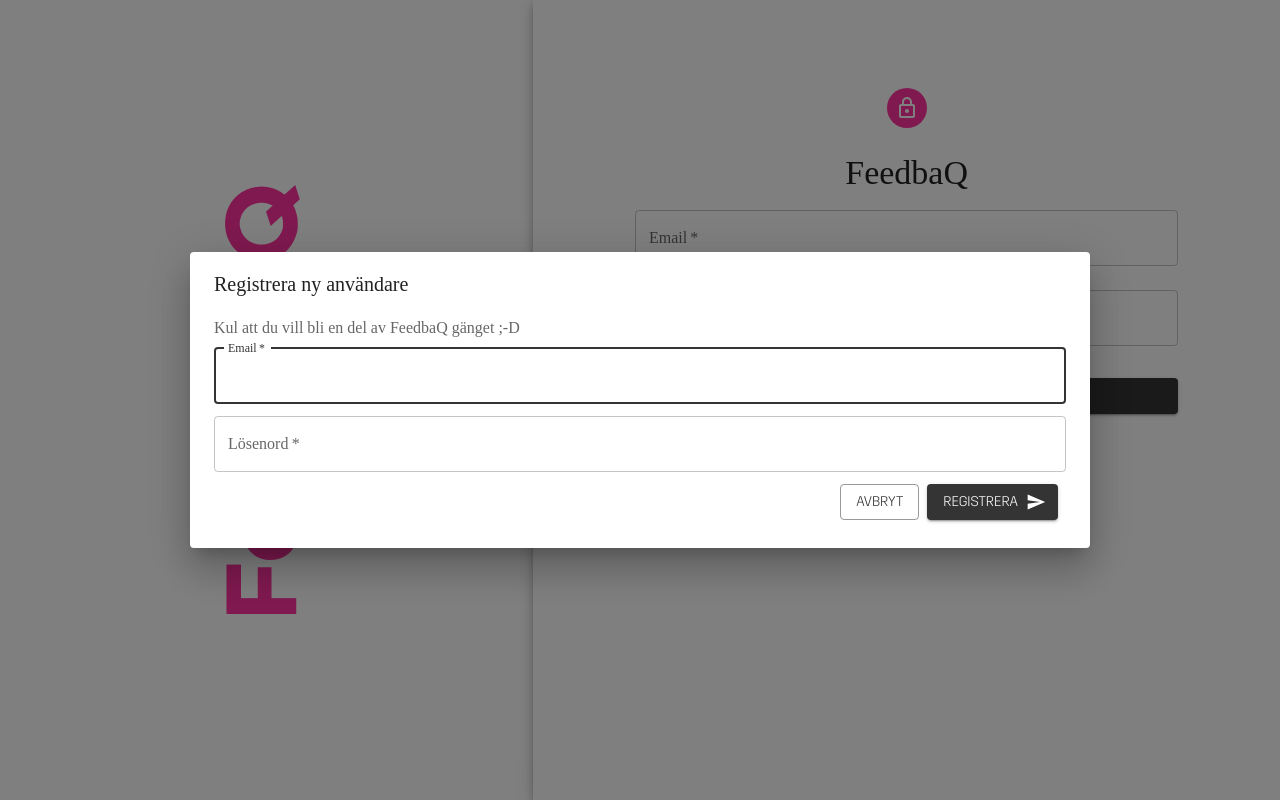
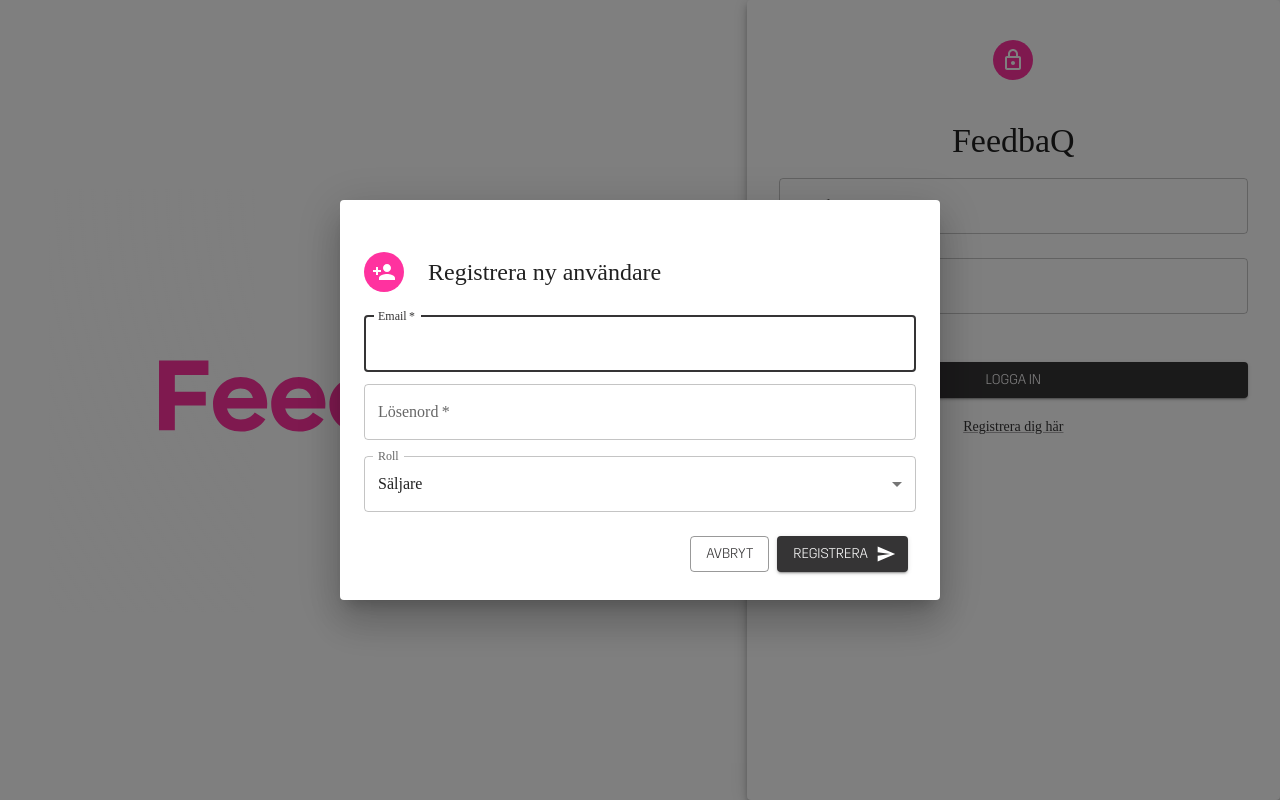
Before and after one commit to emlieskoog/feedbaq, a Next.js app in the folder client/: page /login in a window 1280 px wide. Both pictures are taken after a click on the link "Registrera dig här". Built offline with nearby package versions, Linux system fonts and the light colour scheme.

Commit message:
update css and login page ui

```diff
--- a/client/app/components/protectedroute.tsx
+++ b/client/app/components/protectedroute.tsx
@@ -1,8 +1,7 @@
 'use client';
 import { appRoutes, BASE_PATH } from '../constants';
 import { useEffect } from 'react'
-import { useRouter } from "next/navigation";
-import { usePathname } from 'next/navigation';
+import { useRouter, usePathname } from "next/navigation";
 
 // Here you would fetch and return the user
 const useUser = () => ({ user: 'emelie', loading: false })
--- a/client/app/login/page.tsx
+++ b/client/app/login/page.tsx
@@ -1,17 +1,16 @@
 "use client";
 
-import * as React from 'react';
+import React, { useState } from "react";
 import { Button, Avatar, TextField, Link, Paper, Box, Grid, Typography } from "@mui/material";
 import LockOutlinedIcon from '@mui/icons-material/LockOutlined';
 import RegisterDialog from './registerdialog';
-import { API_BASE_URL, appRoutes } from '../constants';
+import { API_BASE_URL } from '../constants';
 import { useRouter } from 'next/navigation';
 
 export default function LoginPage() {
 
   const router = useRouter();
-
-  const [isDialogOpen, setIsDialogOpen] = React.useState(false);
+  const [isDialogOpen, setIsDialogOpen] = useState(false);
 
   const handleOpenDialog = () => {
     setIsDialogOpen(true);
@@ -20,15 +19,10 @@
   const handleLogin = async (event: any) => {
     event.preventDefault();
     const formData = new FormData(event.target);
-    const emailValue = formData.get('email');
-    const passwordValue = formData.get('password');
+    const { email, password } = Object.fromEntries(formData.entries());
 
-    console.log({ message: 'Inloggad som:', email: emailValue, password: passwordValue });
-
-    const requestBody = {
-      email: emailValue,
-      password: passwordValue,
-    };
+    const requestBody = { email, password };
+    console.log(requestBody);
 
 
     fetch(`${API_BASE_URL}/auth/sign-in`, {
@@ -56,44 +50,40 @@
         const sessionData = sessionStorage.getItem('sessionData');
 
         if (sessionData !== null) {
-          const parsedSessionData = JSON.parse(sessionData) as { id: number, email: string, role?: string };
-          console.log("Session Data:", sessionData);
-          localStorage.setItem('myData', JSON.stringify({ id: parsedSessionData.id, email: parsedSessionData.email, role: parsedSessionData.role }));
-          router.push(`/account?email=${encodeURIComponent(parsedSessionData.email)}`);
+          const { id, email, role } = JSON.parse(sessionData);
+          localStorage.setItem('myData', JSON.stringify({ id, email, role }));
+          router.push('/account');
+
         } else {
           console.error('Session data is null.');
         }
-
       });
-
   };
 
   return (
-
     <Grid container component="main" sx={{ height: '100vh' }}>
       <Grid
         item
         xs={false}
-        sm={4}
-        md={5}
+        sm={false}
+        md={7}
         sx={{
-          backgroundImage: 'url(feedbaqlogin.png)',
+          backgroundImage: 'url(feedbaqlogin-vertical.png)',
           backgroundRepeat: 'no-repeat',
           backgroundColor: 'white',
           backgroundPosition: 'center',
         }}
       />
-      <Grid item xs={12} sm={8} md={7} component={Paper} elevation={6} square>
+      <Grid item xs={12} sm={12} md={5} component={Paper} elevation={6}>
         <Box
           sx={{
-            my: 8,
             mx: 4,
             display: 'flex',
             flexDirection: 'column',
             alignItems: 'center',
           }}
         >
-          <Avatar sx={{ m: 3, bgcolor: 'secondary.main' }}>
+          <Avatar sx={{ m: 5 }}>
             <LockOutlinedIcon />
           </Avatar>
           <Typography component="h3" variant="h4">
@@ -124,7 +114,7 @@
               type="submit"
               fullWidth
               variant="contained"
-              sx={{ mt: 3, mb: 2 }}
+              sx={{ mt: 5, mb: 2 }}
             >
               Logga in
             </Button>
--- a/client/app/login/registerdialog.tsx
+++ b/client/app/login/registerdialog.tsx
@@ -1,43 +1,68 @@
 import * as React from 'react';
-import Button from '@mui/material/Button';
-import TextField from '@mui/material/TextField';
-import Dialog from '@mui/material/Dialog';
-import DialogActions from '@mui/material/DialogActions';
-import DialogContent from '@mui/material/DialogContent';
-import DialogContentText from '@mui/material/DialogContentText';
-import DialogTitle from '@mui/material/DialogTitle';
+import { Grid, Typography, Avatar, Button, Box, Dialog, TextField, DialogActions, DialogContent, DialogContentText, DialogTitle } from "@mui/material";
 import SendIcon from '@mui/icons-material/Send';
+import { API_BASE_URL } from '../constants';
+import { FormControl, InputLabel, MenuItem, Select } from '@mui/material';
+import PersonAddIcon from '@mui/icons-material/PersonAdd';
+
 
 export default function RegisterDialog(props: any) {
     const { isOpen, onClose } = props;
+    const [role, setRole] = React.useState('SALES');
+
+    const handleRoleChange = (event: any) => {
+        setRole(event.target.value as string);
+    };
 
     const handleRegister = async (event: any) => {
         event.preventDefault();
-        const registerFormData = new FormData(event.target);
-        const registerEmailValue = registerFormData.get('newEmail');
-        const registerPasswordValue = registerFormData.get('newPsw');
+        const formData = new FormData(event.target);
+        const { email, password, role } = Object.fromEntries(formData.entries());
 
-        console.log({ message: 'Registrerad som:', email: registerEmailValue, password: registerPasswordValue });
+        const requestBody = { email, password, role };
+        console.log(requestBody);
+
+        fetch(`${API_BASE_URL}/auth/register`, {
+            method: "POST",
+            headers: {
+                "Content-Type": "application/json",
+            },
+            body: JSON.stringify(requestBody),
+        })
+            .then(async (response) => {
+                if (response.status === 400)
+                    console.error('Det finns redan en användare med den emailen :-( ');
+                else if (!response.ok)
+                    console.error('HTTP error! Status:', response.status);
+                else
+                    console.log('Woho du är nu registrerad :-D');
+            });
     }
 
     return (
-
         <Dialog open={isOpen}
             onClose={onClose}
-            maxWidth="md"
+            maxWidth="sm"
             fullWidth>
             <form onSubmit={handleRegister}>
-                <DialogTitle>Registrera ny användare</DialogTitle>
                 <DialogContent>
-                    <DialogContentText>
-                        Kul att du vill bli en del av FeedbaQ gänget ;-D
-                    </DialogContentText>
+                    <Grid container spacing={3} alignItems="center" sx={{ mt: 1, mb: 2 }}>
+                        <Grid item>
+                            <Avatar sx={{ bgcolor: 'secondary.main' }}>
+                                <PersonAddIcon />
+                            </Avatar>
+                        </Grid>
+                        <Grid item xs>
+                            <Typography variant="h5">Registrera ny användare</Typography>
+                        </Grid>
+                    </Grid>
                     <TextField
                         autoFocus
                         required
                         autoComplete="email"
                         margin="dense"
-                        id="newEmail"
+                        id="email"
+                        name="email"
                         label="Email"
                         type="email"
                         fullWidth
@@ -46,18 +71,36 @@
                         required
                         autoComplete="current-password"
                         margin="dense"
-                        id="newPsw"
+                        id="password"
+                        name="password"
                         label="Lösenord"
                         type="password"
                         fullWidth
+                        sx={{ mb: 2 }}
                     />
+                    <FormControl fullWidth>
+                        <InputLabel >Roll</InputLabel>
+                        <Select
+                            labelId="role-select"
+                            id="role"
+                            name="role"
+                            label="Roll"
+                            value={role}
+                            onChange={handleRoleChange}
+                            sx={{ mb: 2 }}
+                        >
+                            <MenuItem value="SALES">Säljare</MenuItem>
+                            <MenuItem value="MANAGER">Konsultchef</MenuItem>
+                            <MenuItem value="CONSULTANT">Konsult</MenuItem>
+                        </Select>
+                    </FormControl>
                     <DialogActions>
                         <Button onClick={onClose} variant="outlined" color="primary">Avbryt</Button>
                         <Button type="submit" variant="contained" endIcon={<SendIcon />}>Registrera</Button>
                     </DialogActions>
                 </DialogContent>
             </form>
-        </Dialog>
+        </Dialog >
 
     );
 }
--- a/client/app/styles/login.css
+++ b/client/app/styles/login.css
@@ -9,7 +9,7 @@
   }
 
   .image {
-    width: 60%;
+    width: 40%;
     margin-bottom:2;
   }
 
--- a/client/app/theme.tsx
+++ b/client/app/theme.tsx
@@ -30,7 +30,35 @@
         root: {
           "&:hover": {
             backgroundColor: "#ff329f",
+            color: "white",
+            border: "none",
           },
+        },
+      },
+    },
+    MuiLink: {
+      styleOverrides: {
+        root: {
+          "&:hover": {
+            color: "#ff329f",
+          },
+        },
+      },
+    },
+
+    MuiAvatar: {
+      styleOverrides: {
+        root: {
+          backgroundColor: "#ff329f",
+        },
+      },
+    },
+
+    MuiAccordionDetails: {
+      styleOverrides: {
+        root: {
+          maxHeight: "200px",
+          overflowY: "auto",
         },
       },
     },
```
Also changed, not shown: client/app/account/page.tsx (+64 -69 lines), client/app/components/header.tsx (+79 -20 lines), client/app/styles/landingpage.css (+24 -2 lines), client/public/feedbaqlogin-vertical.png (added).
